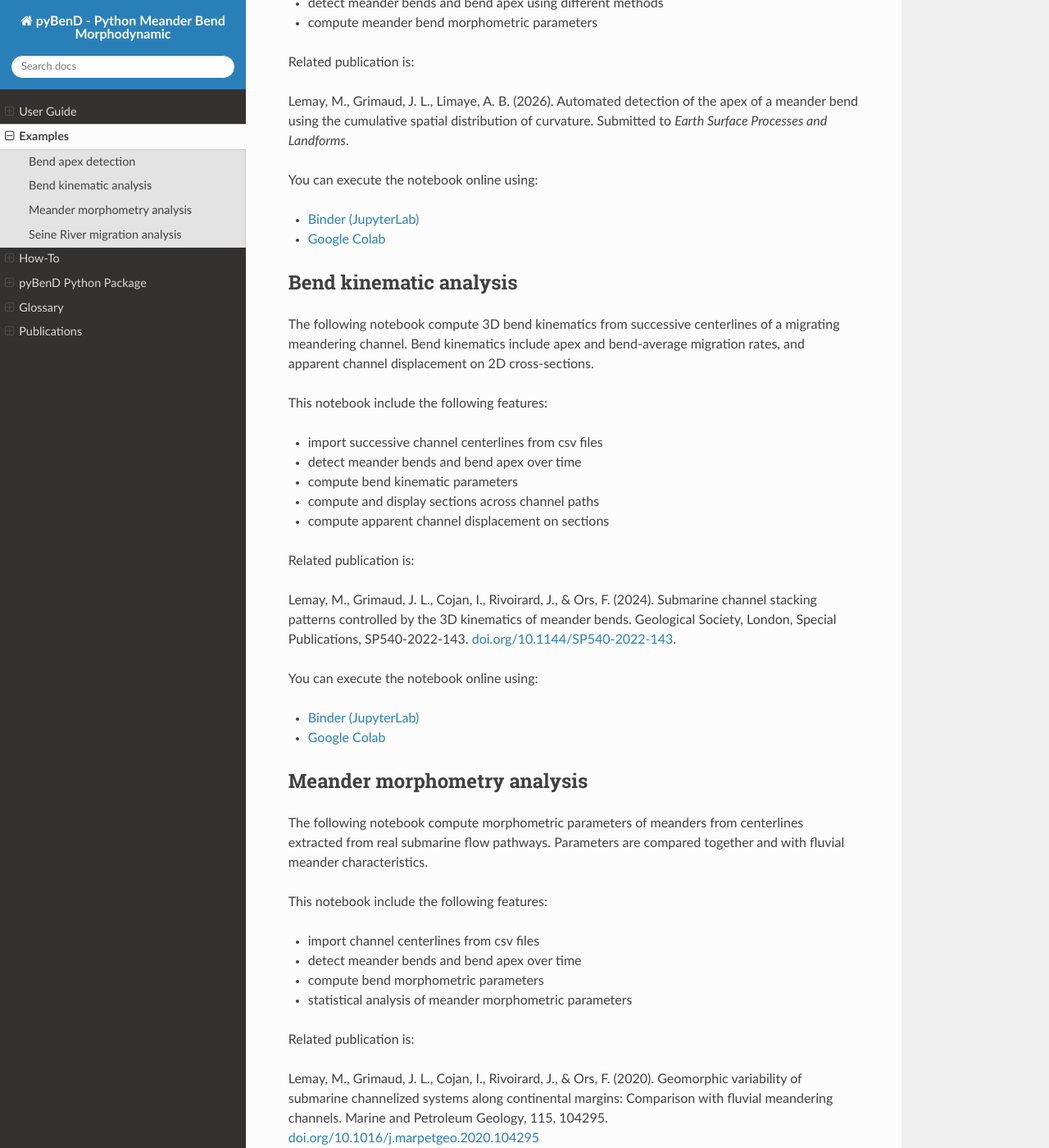
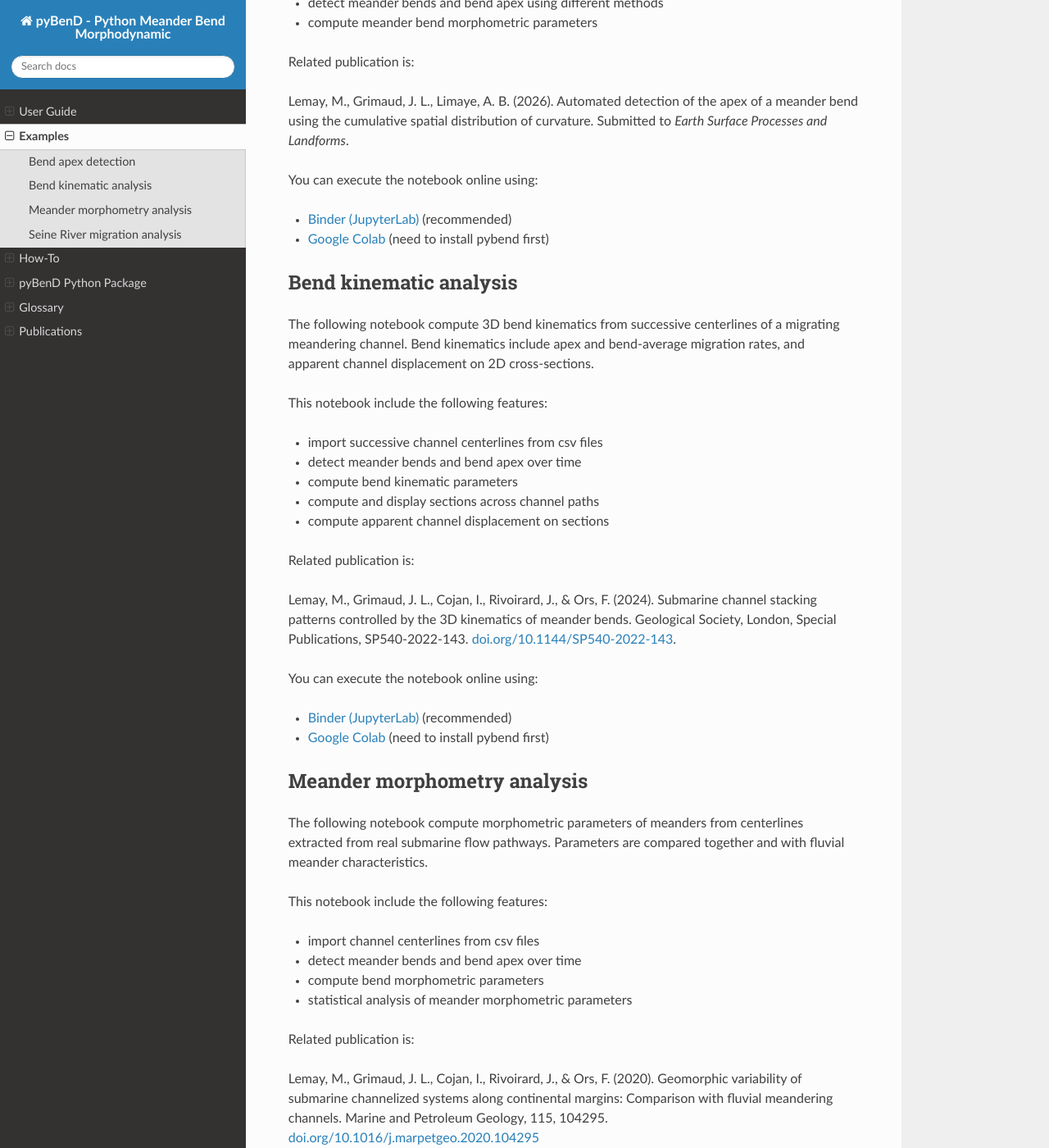
Before and after one commit to martin-lemay/pyBenD, a Sphinx documentation site: the page built from docs/examples.rst, in a window 1280 px wide and 1400 px high, scrolled down 368 px. Shown: the whole window at 82% size. Built offline with Sphinx 7.4.7 and the Read the Docs theme 3.1.0, drawn with Linux system fonts in a browser that asks for light colours; some of the changed text lies outside the part shown.

```diff
--- a/docs/examples.rst
+++ b/docs/examples.rst
@@ -22,8 +22,8 @@
 
 You can execute the notebook online using:
 
-* `Binder (JupyterLab) <https://mybinder.org/v2/gh/martin-lemay/pyBenD/v1.0.1?urlpath=lab/tree/notebooks/bend_apex_detection.ipynb>`_
-* `Google Colab <https://colab.research.google.com/github/martin-lemay/pyBenD/blob/v1.0.1/notebooks/bend_apex_detection.ipynb>`_
+* `Binder (JupyterLab) <https://mybinder.org/v2/gh/martin-lemay/pyBenD/v1.0.1?urlpath=lab/tree/notebooks/bend_apex_detection.ipynb>`_ (recommended)
+* `Google Colab <https://colab.research.google.com/github/martin-lemay/pyBenD/blob/v1.0.1/notebooks/bend_apex_detection.ipynb>`_ (need to install pybend first)
 
 Bend kinematic analysis
 ************************
@@ -48,8 +48,8 @@
 
 You can execute the notebook online using:
 
-* `Binder (JupyterLab) <https://mybinder.org/v2/gh/martin-lemay/pyBenD/v1.0.1?urlpath=lab/tree/notebooks/bend_kinematics_analysis.ipynb>`_
-* `Google Colab <https://colab.research.google.com/github/martin-lemay/pyBenD/blob/v1.0.1/notebooks/bend_kinematics_analysis.ipynb>`_
+* `Binder (JupyterLab) <https://mybinder.org/v2/gh/martin-lemay/pyBenD/v1.0.1?urlpath=lab/tree/notebooks/bend_kinematics_analysis.ipynb>`_ (recommended)
+* `Google Colab <https://colab.research.google.com/github/martin-lemay/pyBenD/blob/v1.0.1/notebooks/bend_kinematics_analysis.ipynb>`_ (need to install pybend first)
 
 
 Meander morphometry analysis
@@ -74,8 +74,8 @@
 
 You can execute the notebook online using:
 
-* `Binder (JupyterLab) <https://mybinder.org/v2/gh/martin-lemay/pyBenD/v1.0.1?urlpath=lab/tree/notebooks/meander_morphometry_analysis.ipynb>`_
-* `Google Colab <https://colab.research.google.com/github/martin-lemay/pyBenD/blob/v1.0.1/notebooks/meander_morphometry_analysis.ipynb>`_
+* `Binder (JupyterLab) <https://mybinder.org/v2/gh/martin-lemay/pyBenD/v1.0.1?urlpath=lab/tree/notebooks/meander_morphometry_analysis.ipynb>`_ (recommended)
+* `Google Colab <https://colab.research.google.com/github/martin-lemay/pyBenD/blob/v1.0.1/notebooks/meander_morphometry_analysis.ipynb>`_ (need to install pybend first)
 
 
 Seine River migration analysis
@@ -98,5 +98,5 @@
 
 You can execute the notebook online using:
 
-* `Binder (JupyterLab) <https://mybinder.org/v2/gh/martin-lemay/pyBenD/v1.0.1?urlpath=lab/tree/notebooks/seine_river_migration_analysis.ipynb>`_
-* `Google Colab <https://colab.research.google.com/github/martin-lemay/pyBenD/blob/v1.0.1/notebooks/seine_river_migration_analysis.ipynb>`_
+* `Binder (JupyterLab) <https://mybinder.org/v2/gh/martin-lemay/pyBenD/v1.0.1?urlpath=lab/tree/notebooks/seine_river_migration_analysis.ipynb>`_ (recommended)
+* `Google Colab <https://colab.research.google.com/github/martin-lemay/pyBenD/blob/main/notebooks/seine_river_migration_analysis.ipynb>`_ (need to install pybend first)
--- a/pyproject.toml
+++ b/pyproject.toml
@@ -30,8 +30,8 @@
     "Geomorphology",
 ]
 dependencies = [
-    "numpy >= 2.1.2",
-    "pandas >= 2.2.3",
+    "numpy >= 2.1.0",
+    "pandas >= 2.2.2",
     "scipy >= 1.14.1",
     "typing_extensions >= 4.12",
     "shapely >= 2.0.6",
--- a/requirements.txt
+++ b/requirements.txt
@@ -3,8 +3,8 @@
 mypy>=1.13.0
 mypy-extensions>=1.0.0
 networkx
-numpy>=2.1.2
-pandas>=2.2.3
+numpy>=2.1.0
+pandas>=2.2.2
 psutil>=6.1.0
 pyparsing>=3.2.0
 pytest>=8.3.3
```
Also changed, not shown: README.md (+0 -4 lines), 2 other files.
